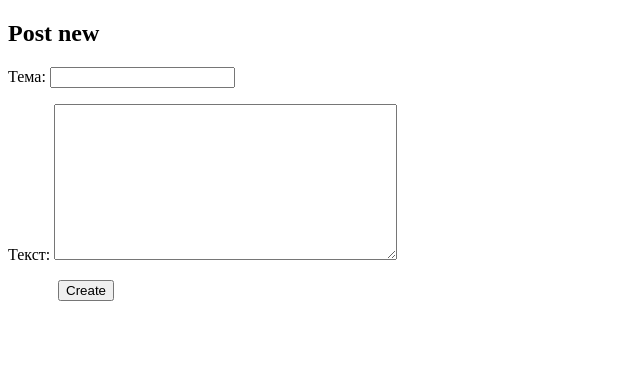
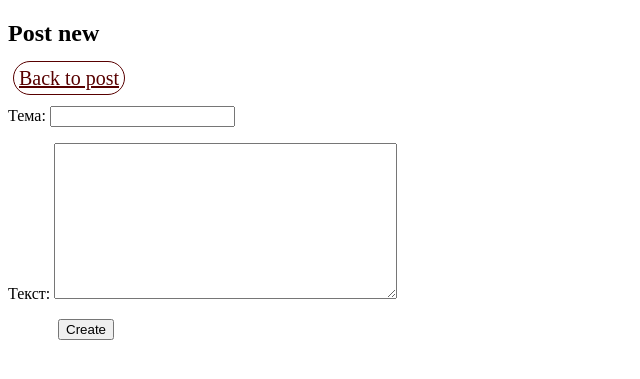
Before and after one commit to ViktorErema/ProectBlog, a Django app: page /post/new in a window 1280 px wide. Shown: the top 379 px of the page, without its empty margins (0-640 px from the left). Run offline with Django 4.2, Linux system fonts and the light colour scheme.

Commit message:
Add input button back and button delete

```diff
--- a/blog/forms.py
+++ b/blog/forms.py
@@ -7,5 +7,4 @@ class PostForm(forms.ModelForm):
         fields = (
             'title',
             'text',
-
         )
--- a/blog/templates/blog/post_detail.html
+++ b/blog/templates/blog/post_detail.html
@@ -26,6 +26,10 @@
         <a style="font-size: 20px; margin: 20px; margin-right: 20px; color: #580000; border: 1px solid; border-radius: 35px; padding: 5px "
            href="{% url 'post_edit' post_pk=post.pk %}"> Edit
         </a>
+
+        <a style="font-size: 20px; margin: 20px; margin-right: 20px; color: #580000; border: 1px solid; border-radius: 35px; padding: 5px "
+           href="{% url 'post_delete' post_pk=post.pk %}"> Delete
+        </a>
     </div>
 
     <div style="">
--- a/blog/templates/blog/post_new.html
+++ b/blog/templates/blog/post_new.html
@@ -4,17 +4,16 @@
 
 <h2>Post new</h2>
 
-<form action="" method="POST">{% csrf_token %}
+  <div style="text-align: left;  ">
+        <a style="font-size: 20px; margin: 5px; color: #580000; border: 1px solid; border-radius: 25px; padding: 5px "
+           href="{% url 'post_list' %}"> Back to post
+        </a>
+  </div>
 
+  <form action="" method="POST">{% csrf_token %}
   {{ form.as_p}}
-
   <input type="submit" value="Create"; style="margin-left: 50px" >
-
-
-
-
-</form>
-
+  </form>
 
 
 </body>
--- a/blog/urls.py
+++ b/blog/urls.py
@@ -1,9 +1,10 @@
 from django.urls import path
-from blog.views import post_list, post_detail, post_new, post_edit
+from blog.views import post_list, post_detail, post_new, post_edit, post_delete
 
 urlpatterns = [
     path('', post_list, name='post_list'),
     path('post/detail/<int:post_pk>', post_detail, name='post_detail'),
     path('post/edit/<int:post_pk>', post_edit, name='post_edit'),
+    path('post/delete/<int:post_pk>', post_delete, name='post_delete'),
     path('post/new', post_new, name='post_new'),
 ]
--- a/blog/views.py
+++ b/blog/views.py
@@ -43,3 +43,8 @@ def post_edit(request, post_pk):
             post.publish_date = datetime.now()
             post.save()
             return redirect('post_detail', post_pk=post.pk)
+
+
+def post_delete(request, post_pk):
+    post = get_object_or_404(Post, pk=post_pk).delete()
+    return redirect('post_list')
```
Also changed, not shown: db.sqlite3.
